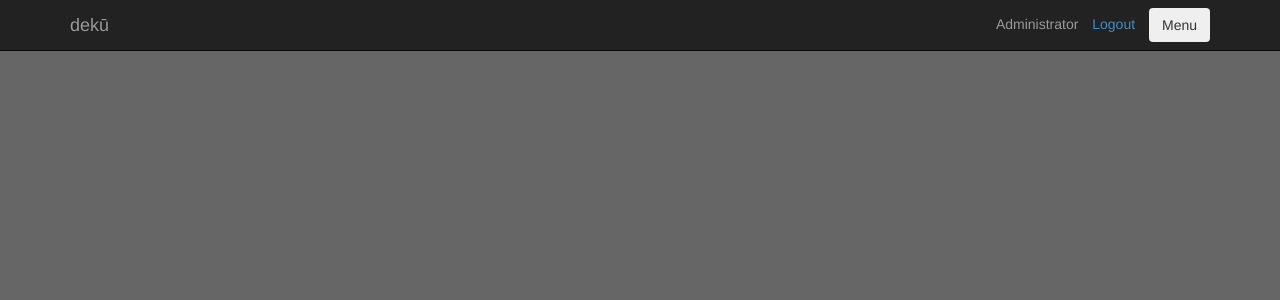
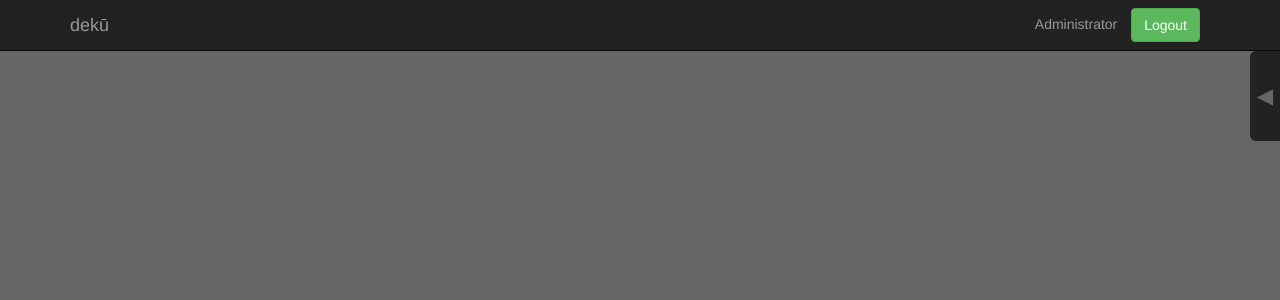
Before and after one commit to PlumpMath/deku, a Flask app: page / in a window 1280 px wide. Shown: the top 300 px of the page. Run offline with Flask 2, Linux system fonts and the light colour scheme; the visitor is signed in with stand-in values (Sample User, id 1); some libraries are stand-ins or nearby versions.

Commit message:
I resolved Issue #12, moving the menu button to the side of the screen. It is in a fixed position and is visible from many different resolutions. The logout link was formatted like a button for consistency. This was pretty much just a UI enhancement, no new functionality.

```diff
--- a/static/css/style.css
+++ b/static/css/style.css
@@ -14,6 +14,7 @@
 
 header {
     clear: both;
+	margin-bottom: 0px;
 }
 
 input {
@@ -37,6 +38,26 @@
 #container {
     margin-top: 50px;
     padding-top: 50px;
+}
+
+#tab-container {
+	right: 0px;
+	position: fixed;
+	float: right;
+	top: 51px;
+}
+
+#menu-tab {
+	border-top-left-radius: 6px;
+	border-bottom-left-radius: 6px;
+	width: 30px;
+	height: 90px;
+	background: #222;
+	color: #666;
+	text-align: center;
+	vertical-align: middle;
+	display: table-cell;
+	font-size: 16pt;
 }
 
 #logout {
--- a/static/js/app.js
+++ b/static/js/app.js
@@ -7,13 +7,13 @@
 		 if (!$(this).hasClass('expanded')) {
     	 if (this == event.target) {
 				 closeAll();
-     	   $(this).toggleClass('expanded');
-     	   $(this).children('ul').toggle('medium');
+     	   $(this).toggleClass('expanded')
+		 		.children('ul').toggle('medium');
      	 }
 		 } else {
 			 if ($(event.target).is("li")) {
-				 $(this).toggleClass('expanded');
-				 $(this).children().hide('medium');
+				 $(this).toggleClass('expanded')
+		 		.children().hide('medium');
 			 }
 		 }
      return false;
@@ -31,18 +31,95 @@
 	//app = new HandView();
 	console.log("load create");
 	app = new CreateView();
+	console.log($("#tab-container"));
+	console.log($("#box"));
 } else {
 	console.log("Load hand");
+	console.log($("#tab-container"));
+	console.log($("#box"));
 	new app.HandView();
 }
 
+/*
+ * This will close all menus.
+ */
+function closeAll() {
+	$('.collapsed').removeClass('expanded')
+	.children().hide('medium');
+};
+
+/*
+ * When the slidebar is open, clicking anywhere but the menu closes that menu.
+ * To prevent the tab from being stuck on the page, this tracks clicks to the page
+ * If the bar is open and the click is NOT on the bar, call closeTab() to properly
+ * close the tab and return the tab
+ */
+$("#sb-site").click(function(event) {
+	if (Slidebars.active('right') && !$(event.target).is($("#slidebar-right"))) {
+		closeTab();
+	}
+});
+
+//A Slidebars instance
+var Slidebars = new $.slidebars();
+
+//This tracks events for the tabbutton
+var tabButton = document.querySelector("#menu-tab");
+
+//by default the slidebar is NOT open
+var open = false;
+
+/*
+ * This tracks the click events on the tab.
+ * If the bar is closed (open is false) run the open function.
+ * Otherwise run close
+ */
+tabButton.onclick = function(event) {
+	//$.slidebars();
+	//Slidebars.toggle('right');
+	console.log("TOGGLE THE SLIDEBARS");
+	var offset = parseInt($('#slidebar-right').css('width'), 10);
+	if (!open) {
+		Slidebars.open('right');
+		openTab(offset);
+	} else {
+		Slidebars.close('right');
+		closeTab();
+	}
+	console.log(Slidebars.active('right'));
+};
+
+/*
+ * This opens the slidebar and moves the tab with it.
+ */
+function openTab(offset) {
+	console.log("Opening sidebar");
+	console.log("set new arrow right");
+	$("#tab-container").animate({
+		marginRight: offset+'px'
+	},
+ 	{duration: 400, easing: 'linear'});
+	$("#menu-tab").html("&#9654;");
+	open = !open;
+};
+
+/*
+ * This closes the menu and returns the tab to the proper place
+ */
+function closeTab() {
+	console.log("Closing sidebar");
+	console.log("set new arrow left");
+	$("#tab-container").animate({
+		marginRight: '0px'
+	},
+	{duration: 200, easing: 'linear'});
+	$("#menu-tab").html("&#9664;");
+	open = !open;
+};
+
 loginButton.onclick = function(event) {
 	event.preventDefault();
+	console.log("Move to login view");
 	$("#container").fadeOut(350);
 	setTimeout(function() {new LoginView();}, 350);
 };
-
-function closeAll() {
-	$('.collapsed').removeClass('expanded');
-	$('.collapsed').children().hide('medium');
-};
--- a/static/js/views/create_view.js
+++ b/static/js/views/create_view.js
@@ -1,3 +1,5 @@
+var tag = $("#tab-container");
+
 var CreateView = Backbone.View.extend({
   el: '#container',
 
@@ -13,12 +15,12 @@
 
   render: function() {
     this.$el.html(this.template);
+		tag.hide();
   },
 
   getInfo: function(event) {
     event.preventDefault();
-		this.$el.fadeOut(350);
-    setTimeout(function() {new InfoView();}, 350);
+		this.$el.fadeOut(350, function() {new InfoView();});
   }
 
 });
--- a/static/js/views/hand_view.js
+++ b/static/js/views/hand_view.js
@@ -1,4 +1,6 @@
 var app = app || {};
+
+var tab = $('#tab-container');
 
 app.HandView = Backbone.View.extend({
 
@@ -17,7 +19,7 @@
 
 	render: function() {
 		this.$el.html(this.template);
-		console.log("Render the create card view");
+		tab.show();
 		new app.CreateCardView();
 		new app.SearchView();
 		new app.MessageView();
--- a/static/js/views/info_view.js
+++ b/static/js/views/info_view.js
@@ -17,7 +17,6 @@
 
   getLogin: function(event) {
     event.preventDefault();
-		this.$el.fadeOut(350);
-    setTimeout(function() {new LoginView();}, 350);
+		this.$el.fadeOut(350, function() {new LoginView();});
   }
 });
--- a/static/js/views/login_view.js
+++ b/static/js/views/login_view.js
@@ -58,8 +58,7 @@
 	//This will open the reset password view
 	resetPassword: function(event) {
 		event.preventDefault();
-		this.$el.fadeOut(350);
-		setTimeout(function() {new PassResetView();}, 350);
+		this.$el.fadeOut(350, function() {new PassResetView();});
 	}
 
 });
--- a/templates/index.html
+++ b/templates/index.html
@@ -4,7 +4,7 @@
   <meta name="viewport" content="width=device-width, initial-scale=1.0, minimum-scale=1.0, maximum-scale=1.0, user-scalable=no">
   <meta charset="utf-8">
   <meta http-equiv="X-UA-Compatible" content="IE=edge">
-  <title>dek&#363; Mockup</title>
+  <title>dek&#363;</title>
   <link rel="stylesheet" href="{{ url_for('static', filename='css/bootstrap.min.css') }}">
   <link rel="stylesheet" href="{{ url_for('static', filename='css/style.css') }}">
 	<link rel="stylesheet" href="{{ url_for('static', filename='css/slidebars.min.css') }}">
@@ -29,12 +29,11 @@
       <form class="navbar-form navbar-right" role="form" method="post" action="login">
 				{% if session['logged_in'] %}
 					<span class="info">{{session['user_name']}}</span>
-					<span class="info"><a id="logout" href="/logout">Logout</a></span>
-      		<button id="menu" class="btn sb-toggle-right">Menu</button>
+					<span class="info"><a id="logout" class="btn btn-success" href="/logout">Logout</a></span>
 				{% else %}
 					<span class="info">Already have an account?</span>
 					<!-- This button sends the user straight to the login screen -->
-       		<button id="login-button" class="btn btn-success">Login</button>
+					<span class="info"><button id="login-button" class="btn btn-success">Login</button></span>
 				{% endif %}
       </form>
     </div>
@@ -44,12 +43,15 @@
 	<div id="sb-site">
 	  <div id="container" class="container">
 		</div>
+		<div id="tab-container">
+			<div id="menu-tab" class="sb-slide sb-toggle-right">&#9664;</div>
+		</div>
 	</div>
   <!-- this needs to infinite scroll, so having a footer is stupid. Looking at
        you, Tumblr! -->
 
 	<!-- Location of the right slidebar. Overlayed for clean look, no pushing -->
-	<div class="sb-slidebar sb-right sb-style-overlay">
+	<div id="slidebar-right" class="sb-slidebar sb-right sb-style-overlay">
 		<!-- This is a collapsable menu that contains all the options a user can do -->
 		<div id="menu">
       <ul id="collapsed-list">
@@ -293,10 +295,10 @@
 	<script>
 		(function($) {
 		 $(document).ready(function() {
-			 $.slidebars();
+			 //$.slidebars();
 			 collapse();
-			 $("#default").toggleClass("expanded");
-			 $("#default").children('ul').toggle('medium');
+			 $("#default").toggleClass("expanded")
+			 .children('ul').toggle('medium');
 			 });
 		 }) (jQuery);
 	</script>
```
